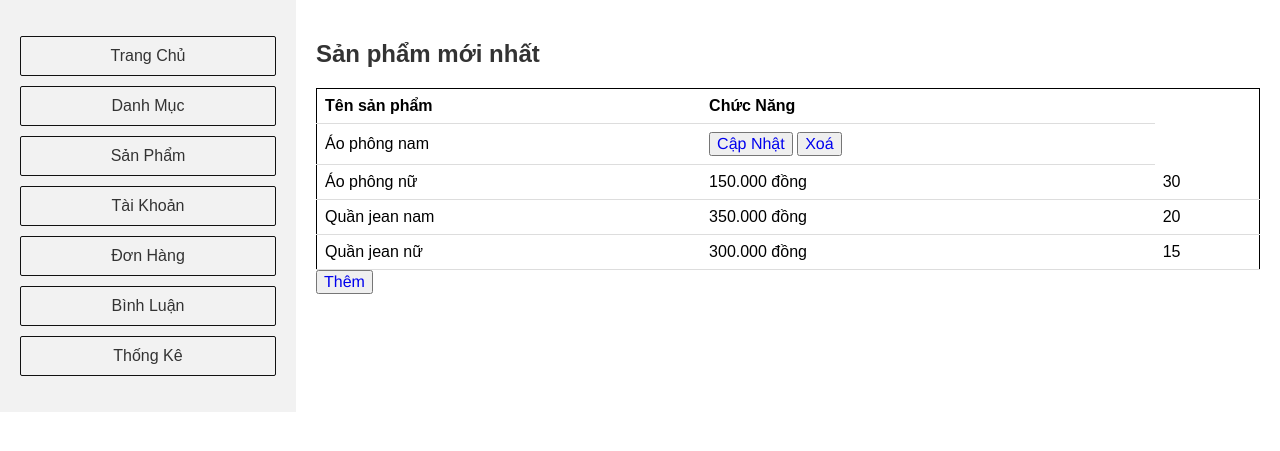
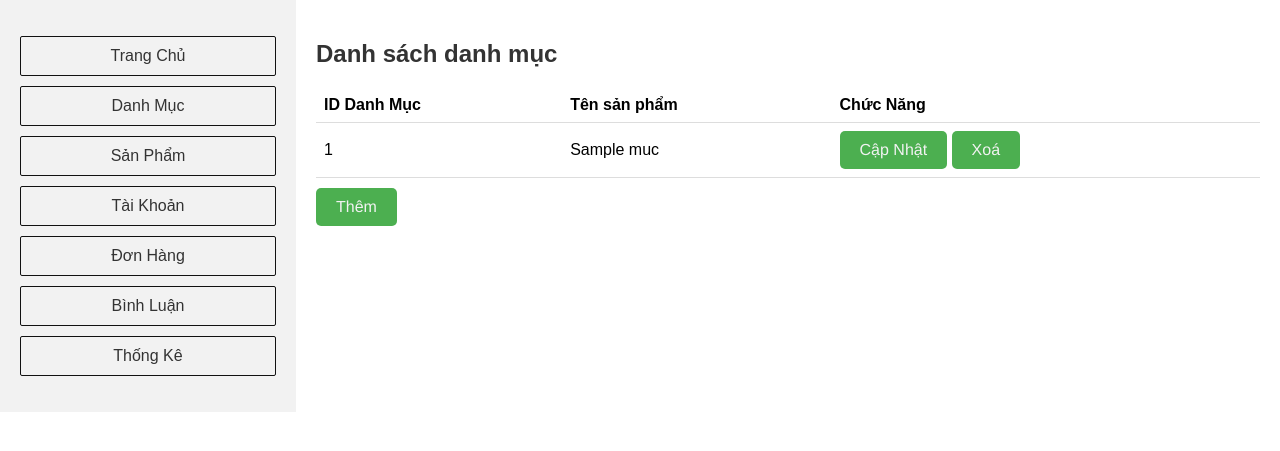
Before and after one commit to ductien2k3/duan1, a PHP site: page /index.php?act=danhmuc in a window 1280 px wide. Shown: the part 77-528 px from the top of the page. Run offline with PHP 8.4, Linux system fonts and the light colour scheme; tables that the repository leaves empty or names only in its code hold one stand-in row (values such as "Sample post").

Commit message:
xong php danhmuc đơn giản

```diff
--- a/admin/danhmuc/add.php
+++ b/admin/danhmuc/add.php
@@ -1,4 +1,6 @@
-<form class="form" enctype="multipart/form-data" method="post">
+<div class="tieude">
+    <h2>Thêm danh mục</h2>
+<form class="form" enctype="multipart/form-data" method="post" action="index.php?act=adddm">
 	<label class="form-label">Tên Danh Mục</label>
     <input type="text" class="tendanhmuc" name="tendanhmuc" required placeholder="nhập vào tên">
     <input type="submit" class="dongy" value="Thêm Danh Mục" name="themmoi">
@@ -10,3 +12,4 @@
         }
     ?>
 </form>
+</div>
--- a/admin/danhmuc/list.php
+++ b/admin/danhmuc/list.php
@@ -1,30 +1,25 @@
 <div class="content">
-      <h2>Sản phẩm mới nhất</h2>
+      <h2>Danh sách danh mục</h2>
       <table>
         <tr>
+          <th>ID Danh Mục</th>
           <th>Tên sản phẩm</th>
           <th>Chức Năng</th>
         </tr>
-        <tr>
-          <td>Áo phông nam</td>
-          <td><button ><a href="index.php?act=updatedm"class="updatedm"> Cập Nhật</button> <button ><a href="index.php?act=deletedm"class="deletedm"> Xoá</button> </td>
-        </tr>
-        <tr>
-          <td>Áo phông nữ</td>
-          <td>150.000 đồng</td>
-          <td>30</td>
-        </tr>
-        <tr>
-          <td>Quần jean nam</td>
-          <td>350.000 đồng</td>
-          <td>20</td>
-        </tr>
-        <tr>
-          <td>Quần jean nữ</td>
-          <td>300.000 đồng</td>
-          <td>15</td>
+        <?php
+          foreach ($listdanhmuc as $dm) {
+          extract($dm);
+          $xoadm = "index.php?act=deletedm&id=$id";
+          $suadm = "index.php?act=updatedm&id=$id";
+          echo '<tr>
+          <td>'.$id.'</td>
+          <td>'.$name.'</td>
+          <td> <button class="btn-updm"><a href="'.$suadm.'"class="updatedm"> Cập Nhật</button> <button class="btn-deletedm" ><a href="'.$xoadm.'"class="deletedm"> Xoá</button> </td>
+          </tr>';
+      }
+        ?>
         </tr>
       </table>
-      <button ><a href="index.php?act=adddm" class="adddm">Thêm</button>
+      <button class="btn-adddm"><a href="index.php?act=adddm" class="adddm">Thêm</button>
     </div>
   </div>
--- a/giaodien/admin/css.css
+++ b/giaodien/admin/css.css
@@ -1,11 +1,12 @@
 /* from danhmuc */
 .form {
-    width: 50%;
-    margin: 0 auto;
+    width: 70%;
+    margin-top: 10px ;
     background-color: #f2f2f2;
     padding: 20px;
     border-radius: 5px;
     height: auto;
+
   }
 
   .form-label {
@@ -63,19 +64,59 @@
     font-family: 'Franklin Gothic Medium', 'Arial Narrow', Arial, sans-serif;
     color: #f2f2f2;
   }
+.btn-updm{
+  background-color: #4CAF50;
+  color: white;
+  padding: 10px 20px;
+  border: none;
+  border-radius: 5px;
+  cursor: pointer;
 
+}
 .updatedm{
   font-size: 16px;
   text-decoration: none;
   font-family: 'Franklin Gothic Medium', 'Arial Narrow', Arial, sans-serif;
+  color: #f2f2f2;
+}
+.btn-deletedm{
+  background-color: #4CAF50;
+  color: white;
+  padding: 10px 20px;
+  border: none;
+  border-radius: 5px;
+  cursor: pointer;
+
 }
 .deletedm{
   font-size: 16px;
   text-decoration: none;
   font-family: 'Franklin Gothic Medium', 'Arial Narrow', Arial, sans-serif;
+  color: #f2f2f2;
   }
+.btn-adddm{
+  margin-top: 10px;
+  background-color: #4CAF50;
+  color: white;
+  padding: 10px 20px;
+  border: none;
+  border-radius: 5px;
+  cursor: pointer;
+}
 .adddm{
+  margin-top: 30px;
   font-size: 16px;
   text-decoration: none;
   font-family: 'Franklin Gothic Medium', 'Arial Narrow', Arial, sans-serif;
+  color: #f2f2f2;
 }
+
+.tieude{
+
+    flex-grow: 1;
+    padding: 20px;
+  }
+
+  h2 {
+    color: #333;
+  }
--- a/giaodien/admin/style.css
+++ b/giaodien/admin/style.css
@@ -66,7 +66,6 @@ body {
   table {
     border-collapse: collapse;
     width: 100%;
-    border: 0.5px solid black;
   }
 
   th, td {
@@ -78,18 +77,3 @@ body {
   tr:hover {
     background-color:#f5f5f5;
   }
-  .updatedm{
-    font-size: 16px;
-    text-decoration: none;
-    font-family: 'Franklin Gothic Medium', 'Arial Narrow', Arial, sans-serif;
-  }
-  .deletedm{
-    font-size: 16px;
-    text-decoration: none;
-    font-family: 'Franklin Gothic Medium', 'Arial Narrow', Arial, sans-serif;
-    }
-  .adddm{
-    font-size: 16px;
-    text-decoration: none;
-    font-family: 'Franklin Gothic Medium', 'Arial Narrow', Arial, sans-serif;
-  }
--- /dev/null
+++ b/model/danhmuc.php
@@ -0,0 +1,24 @@
+<?php
+    function insert_danhmuc($tendanhmuc){
+        $sql = "INSERT INTO `danh_muc`(`name`) VALUES ('$tendanhmuc')";
+        pdo_execute($sql);
+    }
+    function delete_danhmuc($id){
+        $sql = "DELETE FROM `danh_muc` WHERE id =$_GET[id]";
+        pdo_execute($sql);
+    }
+    function load_all_danhmuc(){
+        $sql = "SELECT * FROM `danh_muc` ORDER BY `name` DESC";;
+        $listdanhmuc = pdo_query($sql);
+        return $listdanhmuc;
+    }
+    function load_one_danhmuc($id){
+        $sql = "SELECT * FROM `danh_muc` WHERE id = $_GET[id]";
+        $dm = pdo_query_one($sql);
+        return $dm;
+    }
+    function update_danhmuc($iddanhmuc, $tendanhmuc){
+        $sql = "UPDATE `danh_muc` SET `name`='$tendanhmuc' WHERE `id` = $iddanhmuc";
+        pdo_execute($sql);
+    }
+?>
```
Also changed, not shown: admin/danhmuc/update.php (+21 -0 lines), admin/index.php (+35 -2 lines), admin/sanpham/add.php (+31 -0 lines), admin/sanpham/list.php (+35 -0 lines), admin/danhmuc/index.php (deleted), admin/sanpham/index.php (deleted), admin/sanpham/model.php (deleted).
